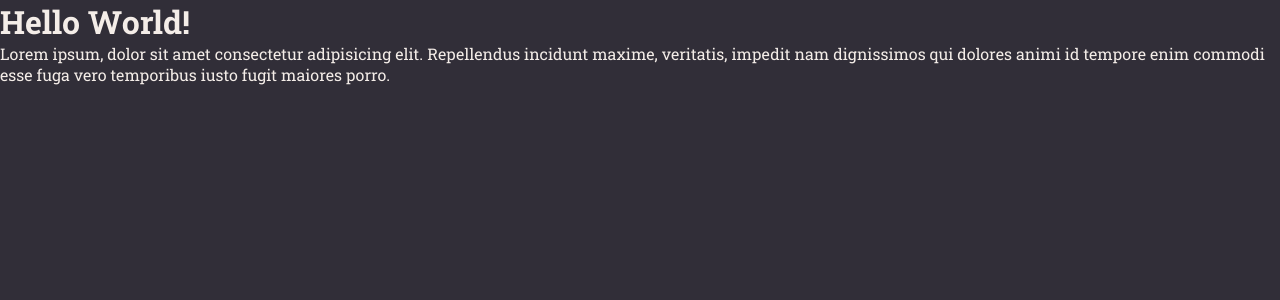
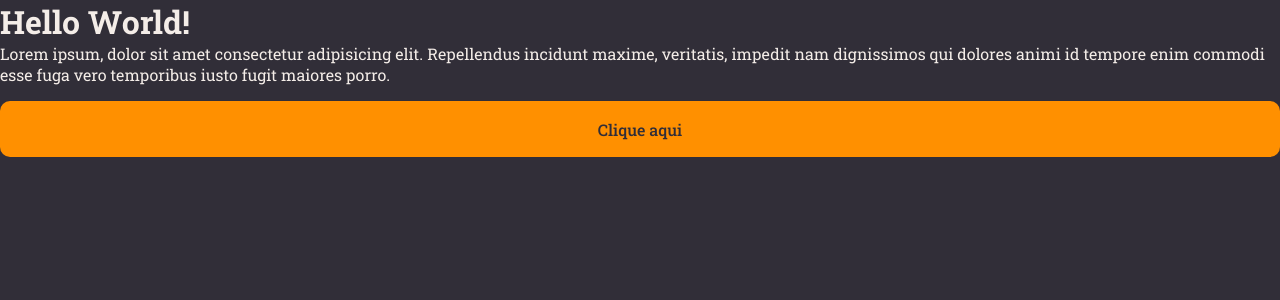
Before and after one commit to mviniciussb/Rocketnotes--Frontend, a React (Vite) app: page / in a window 1280 px wide. Shown: the top 300 px of the page. Built offline with nearby package versions, Linux system fonts and the light colour scheme.

Commit message:
Button componentization

```diff
--- /dev/null
+++ b/src/components/button/index.jsx
@@ -0,0 +1,9 @@
+import { Container } from "./style";
+
+export function Button() {
+  return (
+        <Container type="button">
+            Clique aqui
+        </Container>
+    );
+}
--- /dev/null
+++ b/src/components/button/style.js
@@ -0,0 +1,18 @@
+import styled from "styled-components";
+
+export const Container = styled.button`
+    width: 100%;
+    background-color: ${({ theme }) => theme.COLORS.ORANGE};
+    color: ${({ theme }) => theme.COLORS.BACKGROUND_800};
+
+    height: 56px;
+    border: 0;
+    padding: 0 16x;
+    margin-top: 16px;
+    border-radius: 10px;
+    font-weight: 500;
+
+    &:disabled{
+        opacity: 0.5;
+    }
+`
--- a/src/pages/Details/index.jsx
+++ b/src/pages/Details/index.jsx
@@ -1,4 +1,5 @@
 import { Container } from "./style";
+import { Button } from "../../components/button";
 
 export function Details() {
   return (
@@ -10,6 +11,9 @@ export function Details() {
         tempore enim commodi esse fuga vero temporibus iusto fugit maiores
         porro.
       </p>
+
+      <Button />
+
     </Container>
   );
 }
```
